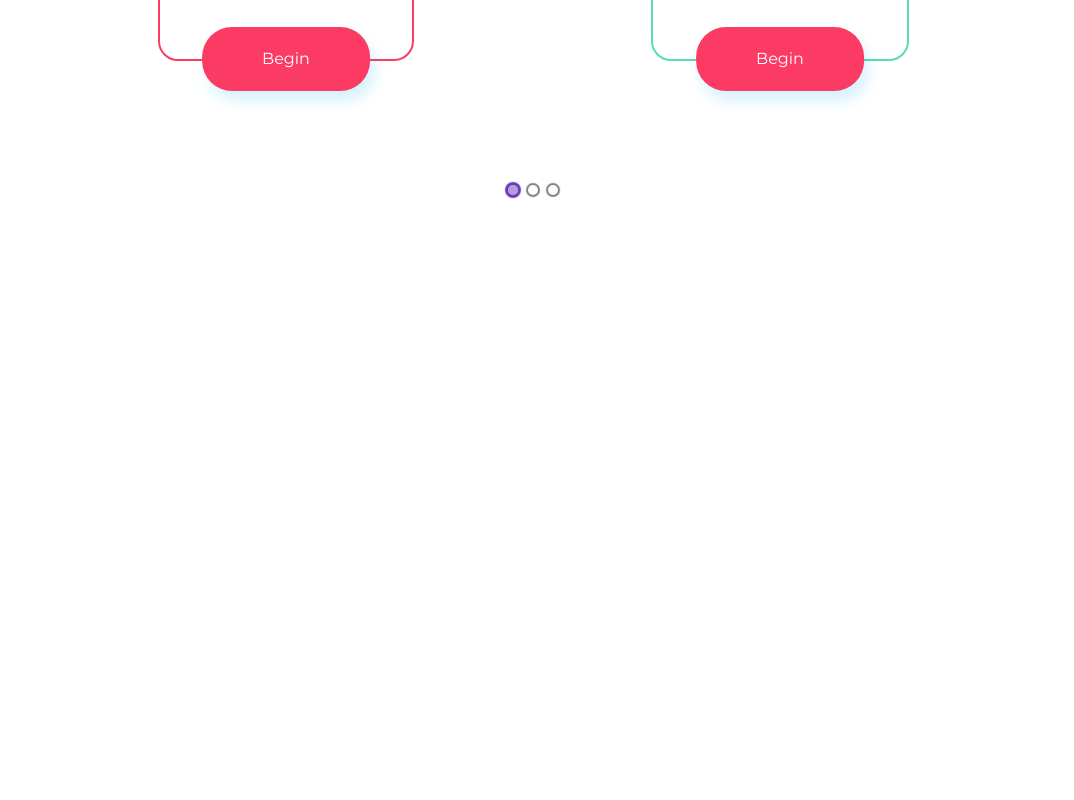
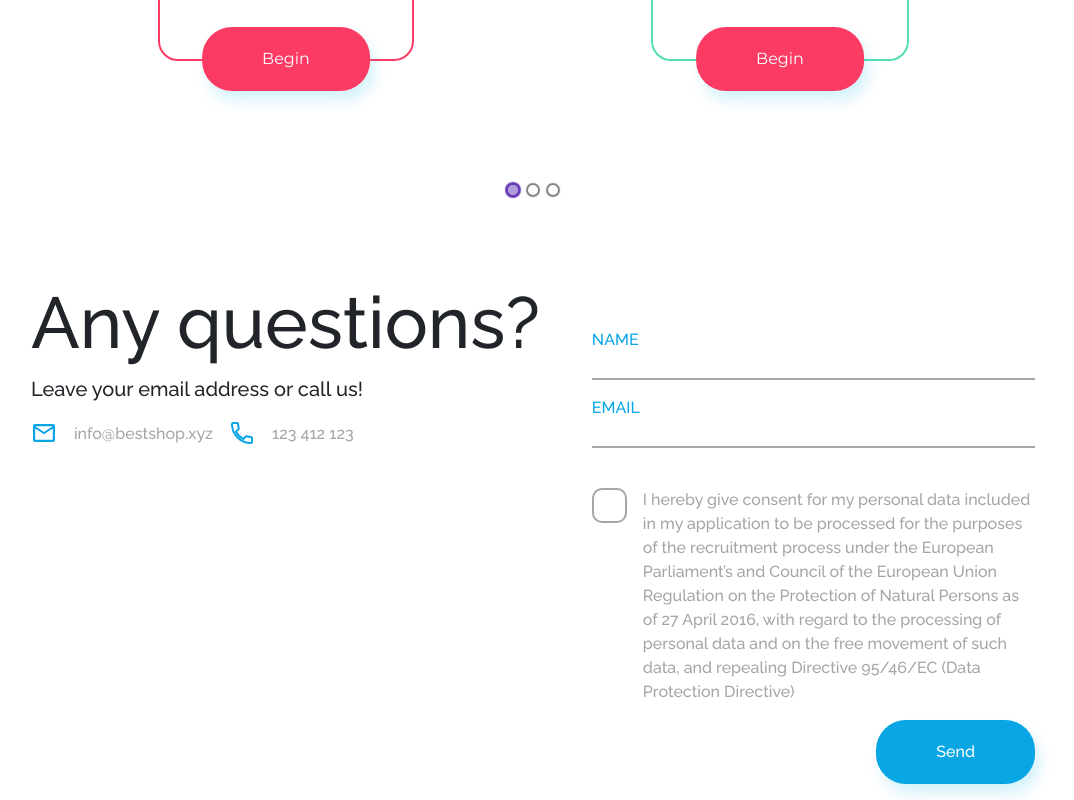
Before and after one commit to PatrykAdamski/BestShop, a React (Create React App) app: page / in a window 1280 px wide. Shown: the part 3050-3850 px from the top of the page, without its empty margins (107-1181 px from the left). Before the commit the page ends 3314 px from the top, so only its background shows below. Built offline with nearby package versions, Linux system fonts and the light colour scheme.

Commit message:
Add-section-contact

```diff
--- a/src/App.js
+++ b/src/App.js
@@ -1,5 +1,6 @@
 import React from "react";
 import HomeBenefits from "./components/HomeBenefits";
+import HomeContact from "./components/HomeContact";
 import HomeHeader from "./components/HomeHeader";
 import HomePricing from "./components/HomePricing";
 import HomeStatistics from "./components/HomeStatistics";
@@ -13,6 +14,7 @@ export default function App() {
       <HomeStatistics></HomeStatistics>
       <HomeBenefits></HomeBenefits>
       <HomePricing></HomePricing>
+      <HomeContact></HomeContact>
     </div>
   );
 }
--- /dev/null
+++ b/src/components/HomeContact.js
@@ -0,0 +1,69 @@
+import React from "react";
+import mailIcon from "../assets/Mail Icon.svg";
+import phoneIcon from "../assets/Phone Icon.svg";
+
+export default function HomeContact() {
+  const formSubmit = (e) => {
+    e.preventDefault();
+  };
+
+  return (
+    <section className="container p-3">
+      <div className="d-lg-flex justify-content-evenly">
+        <div>
+          <div>
+            <h2 className="display-2 fw-normal">Any questions?</h2>
+            <p className="fs-5">Leave your email address or call us!</p>
+          </div>
+          <div className="d-lg-flex">
+            <div className="d-flex align-items-center mb-2 mb-lg-0">
+              <img src={mailIcon} alt="mail icon..."></img>
+              <p className="mb-0 ms-3 custom-contact-text">info@bestshop.xyz</p>
+            </div>
+            <div className="d-flex align-items-center ms-lg-3">
+              <img src={phoneIcon} alt="phone icon..."></img>
+              <p className="mb-0 ms-3 custom-contact-text">123 412 123</p>
+            </div>
+          </div>
+        </div>
+        <form className="mt-5 d-flex flex-column custom-form">
+          <label className="text-uppercase d-flex flex-column custom-form-text">
+            Name
+            <input
+              className="custom-form-input mb-3"
+              type="text"
+              id="username"
+            ></input>
+          </label>
+          <label className="text-uppercase d-flex flex-column custom-form-text">
+            Email
+            <input
+              className="custom-form-input mb-3"
+              type="email"
+              id="email"
+            ></input>
+          </label>
+          <div className="d-flex mt-4">
+            <input id="agreement" type="checkbox"></input>
+            <label for="agreement" className="custom-form-checkbox"></label>
+            <span className="custom-contact-text ms-3 mb-3">
+              I hereby give consent for my personal data included in my
+              application to be processed for the purposes of the recruitment
+              process under the European Parliament’s and Council of the
+              European Union Regulation on the Protection of Natural Persons as
+              of 27 April 2016, with regard to the processing of personal data
+              and on the free movement of such data, and repealing Directive
+              95/46/EC (Data Protection Directive)
+            </span>
+          </div>
+          <button
+            onClick={formSubmit}
+            className="custom-btn custom-btn-blue align-self-end"
+          >
+            Send
+          </button>
+        </form>
+      </div>
+    </section>
+  );
+}
--- /dev/null
+++ b/src/sass/elements/_homeContact.scss
@@ -0,0 +1,33 @@
+.custom-form-input {
+  border: none;
+  border-bottom: 2px solid $color-grey;
+  outline: none;
+  &:focus {
+    border-bottom-color: $color-primary;
+  }
+}
+.custom-contact-text {
+  color: $color-grey;
+}
+.custom-form-text {
+  color: $color-primary;
+}
+.custom-form-checkbox::before {
+  content: "";
+  display: block;
+  width: 35px;
+  height: 35px;
+  border: 2px solid $color-grey;
+  border-radius: 10px;
+}
+input[type="checkbox"]:checked + label::before {
+  background-image: url(../../assets/Checkmark.svg);
+  background-size: 70%;
+  background-repeat: no-repeat;
+  background-position: center;
+}
+.custom-form {
+  @include large {
+    width: 40%;
+  }
+}
--- a/src/sass/main.scss
+++ b/src/sass/main.scss
@@ -11,3 +11,4 @@
 @import "./elements/homeStatistics";
 @import "./elements/homeBenefits";
 @import "./elements/homePricing";
+@import "./elements/homeContact";
```
